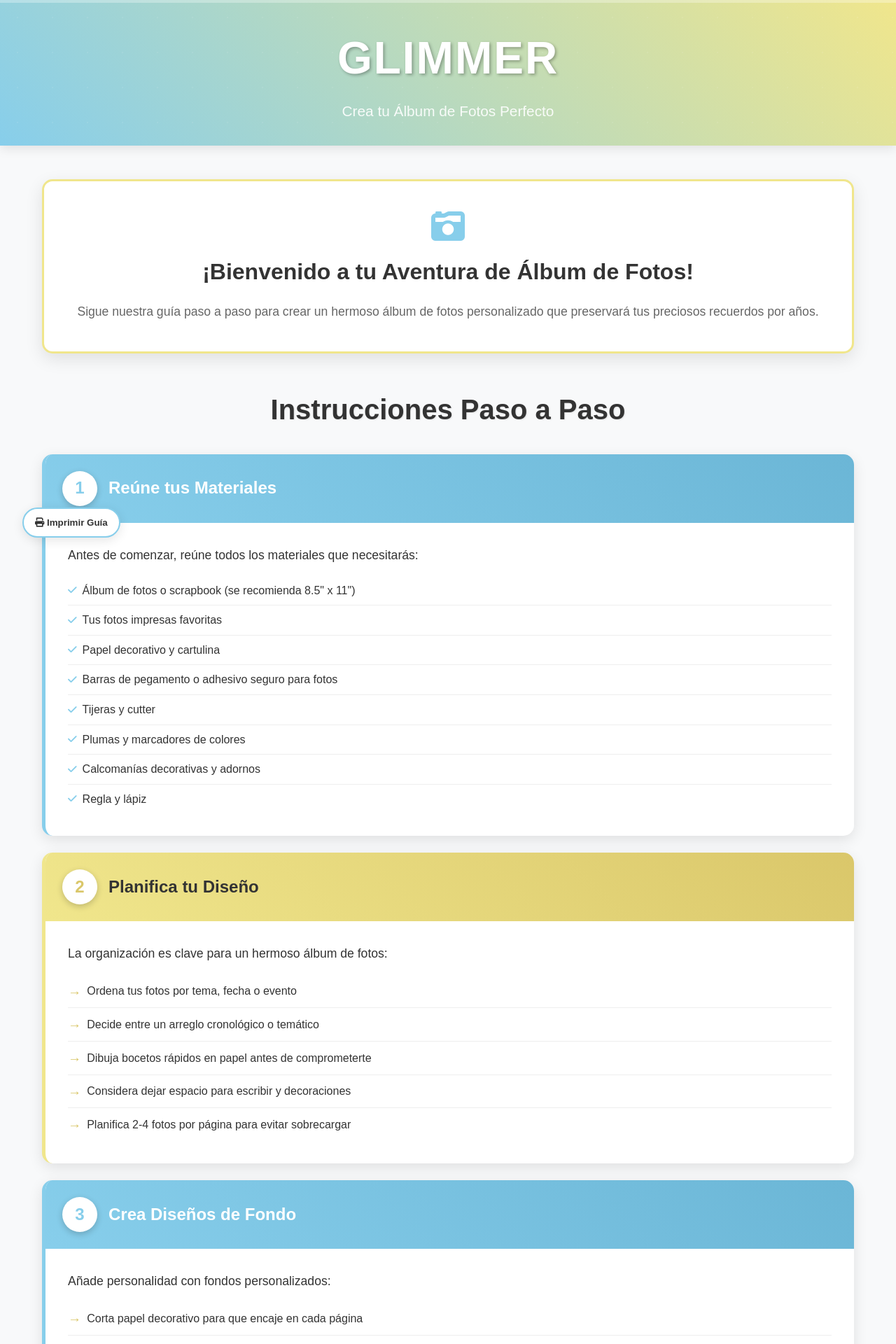
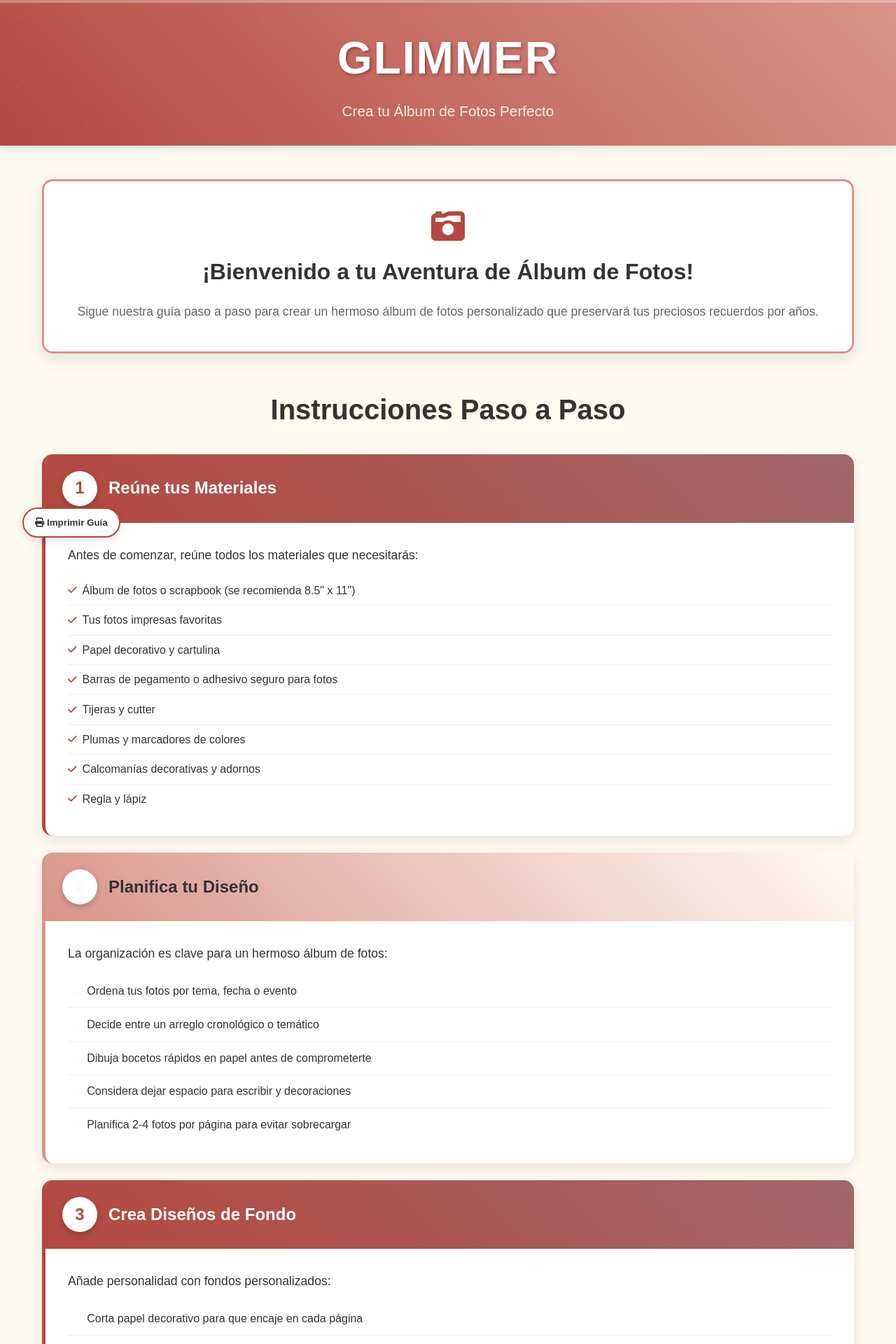
Before and after one commit to solrodriguezgroselle/GlimmerAlbum, a Flask app: page / in a window 1280 px wide. Shown: the top 1920 px of the page at 70% size. Run offline with Flask 3, Linux system fonts and the light colour scheme.

Commit message:
Update website color scheme to new palette
Modify color variables in static/style.css to implement the new color scheme: #B44840, #A26769, #D8948A, and #FFFAF0.

Replit-Commit-Author: Agent
Replit-Commit-Session-Id: 88299848-467d-4e81-a18f-c1c8ef820803
Replit-Commit-Checkpoint-Type: full_checkpoint
Replit-Commit-Screenshot-Url: https://storage.googleapis.com/screenshot-production-us-central1/5fa1af16-97cb-4fa3-90e8-dd6add94eb29/88299848-467d-4e81-a18f-c1c8ef820803/tp3mcHw

```diff
--- a/static/style.css
+++ b/static/style.css
@@ -1,12 +1,12 @@
 /* Color Variables */
 :root {
-    --light-blue: #87CEEB;
-    --butter-yellow: #F0E68C;
-    --light-blue-dark: #6BB6D6;
-    --butter-yellow-dark: #DAC76A;
+    --light-blue: #B44840;
+    --butter-yellow: #D8948A;
+    --light-blue-dark: #A26769;
+    --butter-yellow-dark: #FFFAF0;
     --white: #FFFFFF;
     --dark-gray: #333333;
-    --light-gray: #F8F9FA;
+    --light-gray: #FFFAF0;
     --shadow: rgba(0, 0, 0, 0.1);
     --shadow-hover: rgba(0, 0, 0, 0.15);
 }
```
Also changed, not shown: 1 other file.
